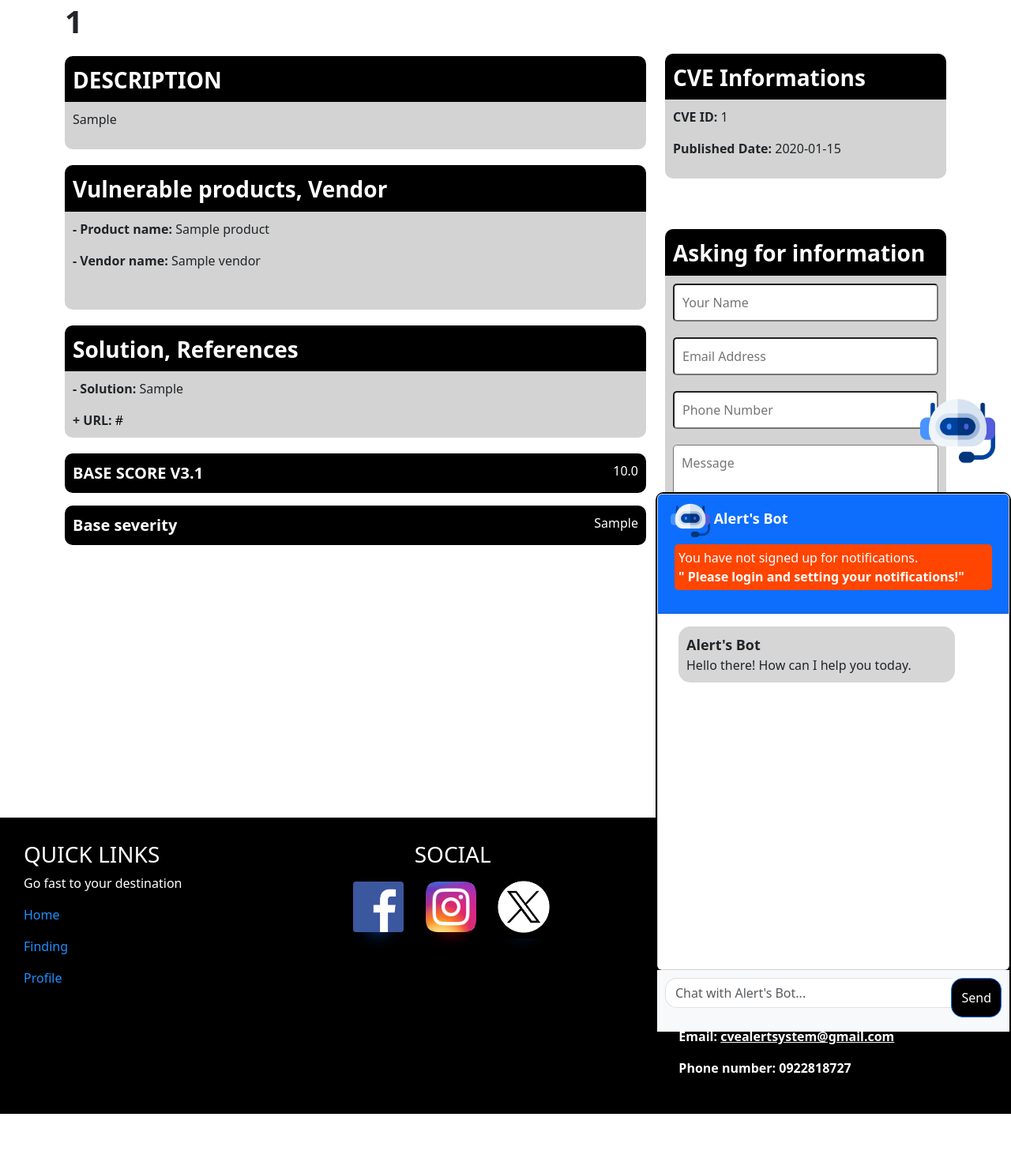
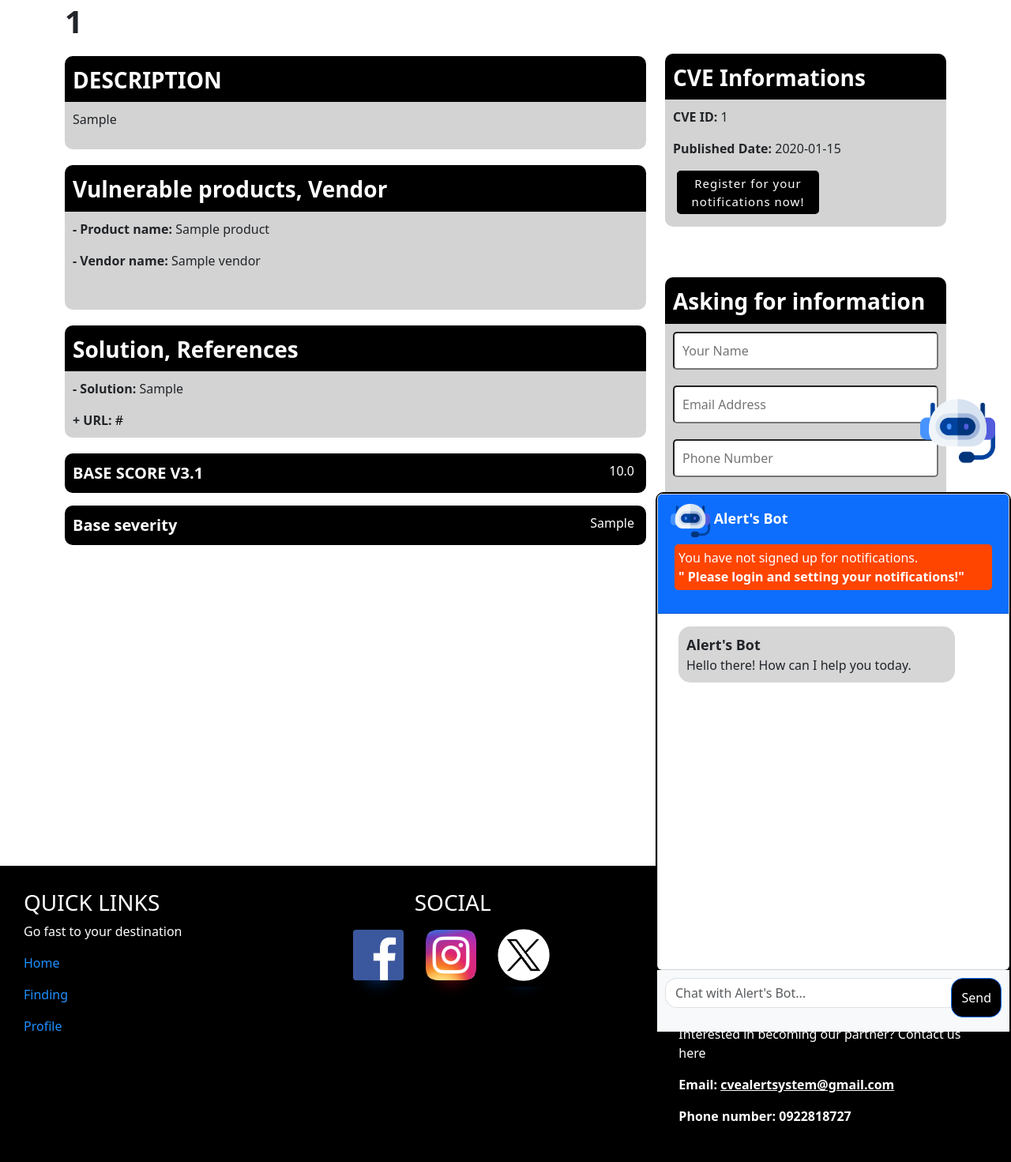
Before and after one commit to Binhchuoiz/CapstoneProject, a Django app: page /detail-cve/1 in a window 1280 px wide. Shown: the part 207-1678 px from the top of the page at 79% size. Before the commit the page ends 1617 px from the top, so only its background shows below. Run offline with Django 4.2, Linux system fonts and the light colour scheme; tables that the repository leaves empty hold one stand-in row (values such as "Sample post"); data that the repository does not hold is empty.

Commit message:
FE: add notifi in detail cve

```diff
--- a/CVEAlert/templates/accounts/list_cve_by_product.html
+++ b/CVEAlert/templates/accounts/list_cve_by_product.html
@@ -207,6 +207,7 @@ input.largerCheckbox {
   height: 40px;
 } {% endcomment %}
 
+
 {% endblock %}
 
 
@@ -219,6 +220,7 @@ List CVEs by Product Followed
 <div class="container">
     <div class="row" style="margin-top: 30px; margin-bottom: 30px;">
         <div class="col-3">
+          {% comment %} <p class="list"><a href={% url 'app:list_products' page=1 %} style="font-size:20px">< Return list products</a></p> {% endcomment %}
         </div>
         <div class="col-9">
             <form method="post">
--- a/CVEAlert/templates/firstapp/detail_cve.html
+++ b/CVEAlert/templates/firstapp/detail_cve.html
@@ -202,6 +202,52 @@ a:hover::before {
     }
 }
 
+/*= NOTIFICATIONS=*/
+@import url('https://fonts.googleapis.com/css?family=Montserrat:600&display=swap');
+
+span{
+position: relative;
+display: inline-flex;
+width: -10px;
+height: 55px;
+margin: 0 5px;
+perspective: 1000px;
+}
+span a{
+font-size: 15px;
+font-style:bold;
+letter-spacing: 1px;
+transform-style: preserve-3d;
+transform: translateZ(-25px);
+transition: transform .25s;
+
+}
+span a:before,
+span a:after{
+position: absolute;
+content: "Register for your notifications now!";
+height: 55px;
+width: 180px;
+display: flex;
+align-items: center;
+justify-content: center;
+border: 5px solid black;
+box-sizing: border-box;
+border-radius: 5px;
+text-align:center;
+}
+span a:before{
+color: #fff;
+background: #000;
+transform: rotateY(0deg) translateZ(25px);
+}
+span a:after{
+color: #000;
+transform: rotateX(90deg) translateZ(25px);
+}
+span a:hover{
+transform: translateZ(-25px) rotateX(-90deg);
+}
 
 
 {% endblock %}
@@ -294,6 +340,7 @@ a:hover::before {
                         <p><b>Published Date:</b> {{ detail_cve.date_publish }}</p>
                             <input name="follow_affect" value="null" style="display: none">
                             <input name="follow_affect" value="null" style="display: none">
+                        <span><a {% if user.is_authenticated %} href="{% url 'accounts:notification' %}" {% else %} href="{% url 'accounts:login' %}" {% endif %}></a></span>
                     </form>
                 </div>
             </div>
```
